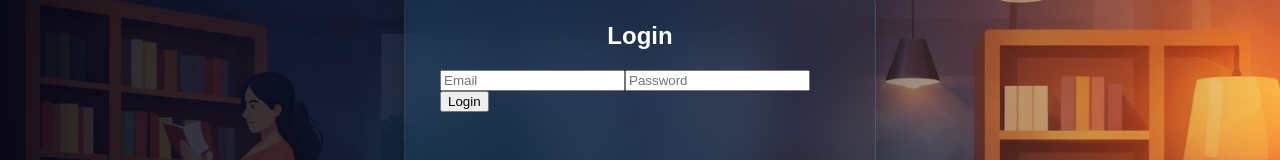
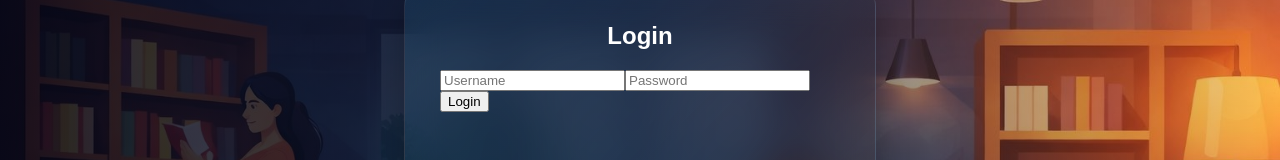
Before and after one commit to naagarSaloni/libraryManagement-, a React app in the folder frontend/: page /login in a window 1280 px wide. Shown: the part 224-384 px from the top of the page. Built offline with nearby package versions, Linux system fonts and the light colour scheme; the HTML template or start-up script is replaced by a standard one.

Commit message:
Update Login.jsx

```diff
--- a/frontend/src/pages/Login.jsx
+++ b/frontend/src/pages/Login.jsx
@@ -1,4 +1,4 @@
-import './Auth.css'
+ import './Auth.css'
 import Navbar from '../components/Navbar'
 import bgImage from '../assets/library.jpg'
 
@@ -14,7 +14,7 @@ function Login() {
           <div className="auth-card">
             <h2>Login</h2>
 
-            <input type="email" placeholder="Email" />
+            <input type="text" placeholder="Username" />
             <input type="password" placeholder="Password" />
 
             <button>Login</button>
```
